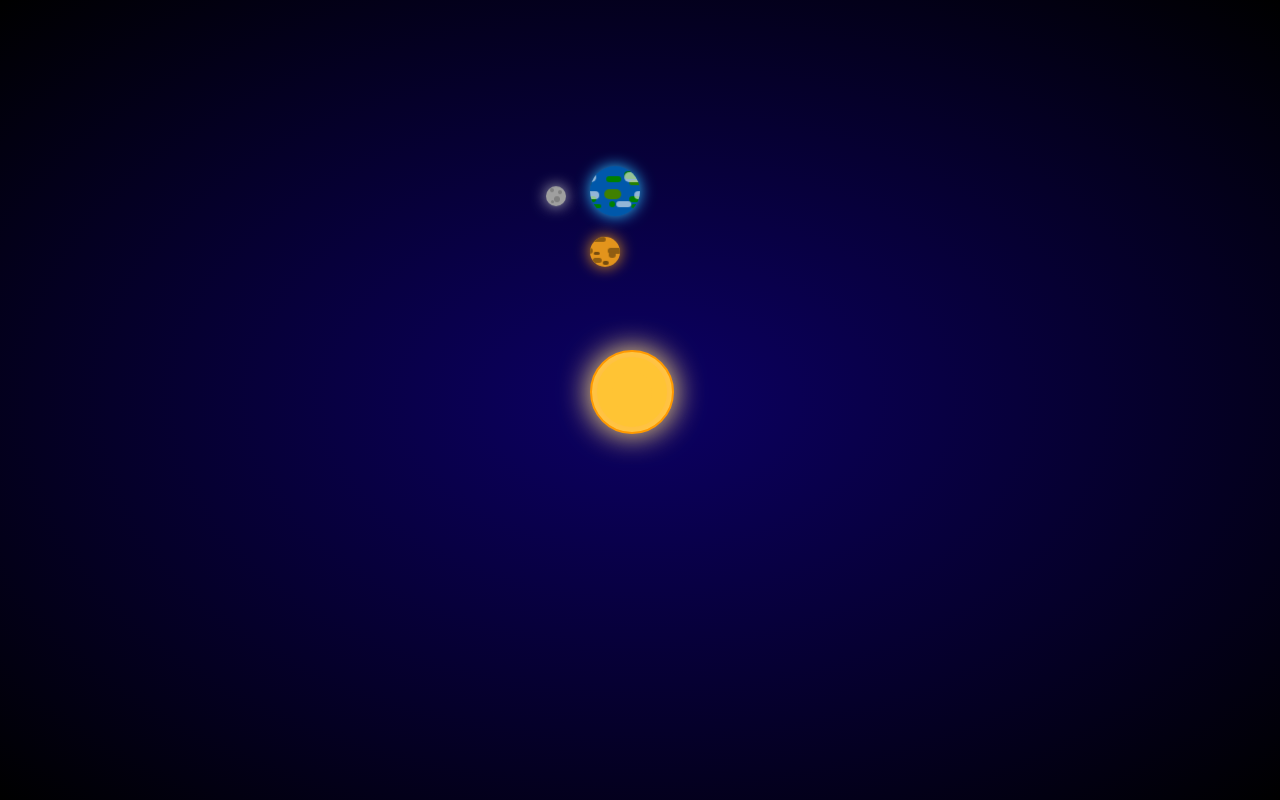
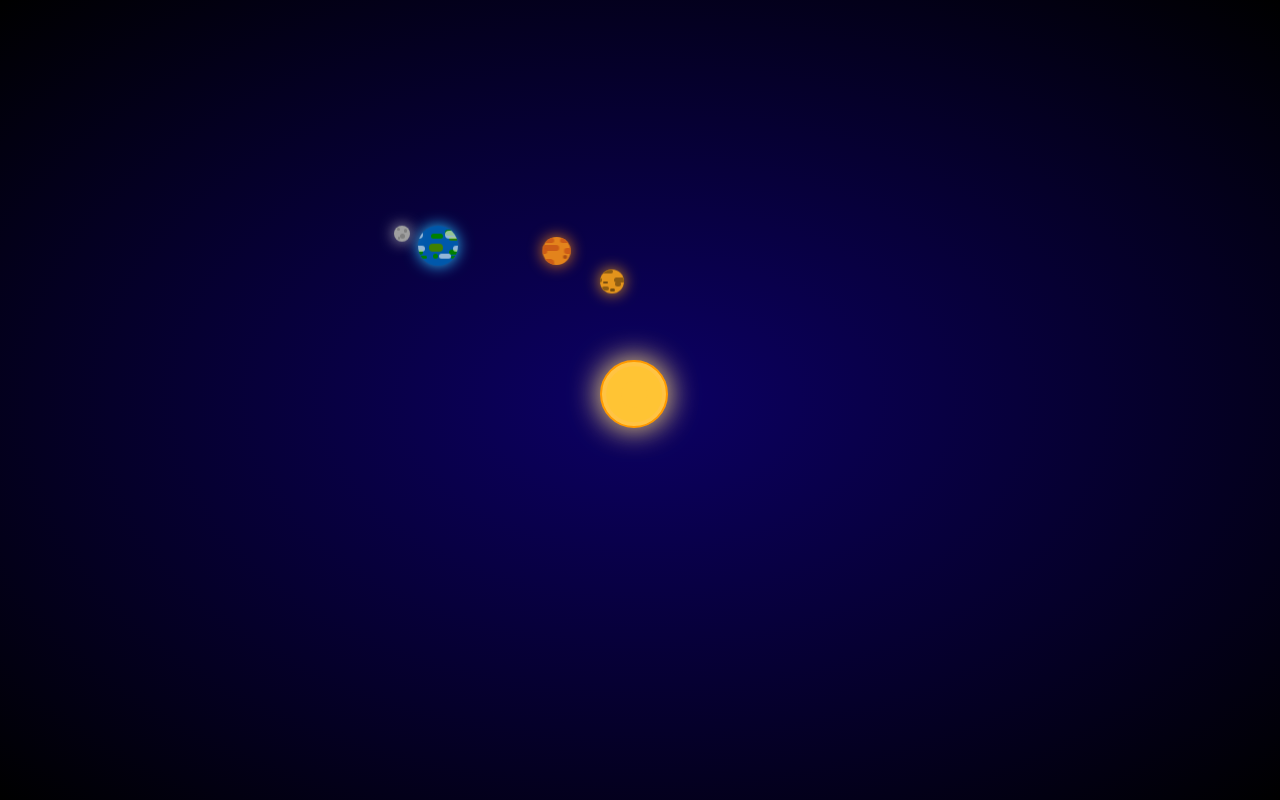
Before and after one commit to RustyTractor/SolarSystem, a website: page index.html in a window 1280 px wide. Drawn offline with Linux system fonts and the light colour scheme.

Commit message:
Venus SCSS added

```diff
--- a/index.html
+++ b/index.html
@@ -7,7 +7,7 @@
     <title></title>
     <meta name="description" content="" />
     <meta name="viewport" content="width=device-width, initial-scale=1" />
-    <link rel="stylesheet" href="style.css" />
+    <link rel="stylesheet" href="./styles/style.css" />
   </head>
   <body>
     <div class="orbit">
@@ -61,11 +61,20 @@
         </div>
         <div class="venusHolder">
           <div class="venus">
-            <div class="cloud1"></div>
-            <div class="cloud2"></div>
-            <div class="cloud3"></div>
-            <div class="cloud4"></div>
-            <div class="cloud5"></div>
+            <div class="venusClouds">
+              <div class="cloud1"></div>
+              <div class="cloud2"></div>
+              <div class="cloud3"></div>
+              <div class="cloud4"></div>
+              <div class="cloud5"></div>
+              <div class="cloud6"></div>
+              <div class="cloud7"></div>
+              <div class="cloud8"></div>
+              <div class="cloud9"></div>
+              <div class="cloud10"></div>
+              <div class="cloud11"></div>
+              <div class="cloud12"></div>
+            </div>
           </div>
           <div class="venusText">
             <h2>VENUS</h2>
--- a/styles/common.scss
+++ b/styles/common.scss
@@ -1,9 +1,8 @@
 @mixin planetHolder() {
-  --distance: 200px;
   position: absolute;
   width: 100%;
   height: 100%;
-  transition: 0.6s;
+  transform-origin: center;
 }
 
 @mixin planet($bgColor, $shColor, $size) {
@@ -15,6 +14,7 @@
   border-radius: 50%;
   overflow: hidden;
   z-index: 1;
+  transition: 0.6s;
 }
 
 @mixin planetText($posLeft: 30%, $posTop: 30%) {
--- a/styles/earth.scss
+++ b/styles/earth.scss
@@ -1,26 +1,30 @@
 @import "common.scss";
 
 .earthHolder {
-  &:hover .earthText {
-    display: block;
+  &:hover {
+    animation-play-state: paused;
   }
 
   @include planetHolder();
-
-  animation: circulationEarth 8s linear infinite;
-  transition: 0.6s;
+  animation: circulationEarth 10.5s linear infinite;
+}
+.earthHolder:hover .earth {
+  width: 100%;
+  height: 100%;
+}
+.earthHolder:hover .moon {
+  width: 40%;
+  height: 40%;
 }
 
-.earthHolder:hover {
-  animation-play-state: paused;
-  height: 150%;
-  width: 150%;
+.earthHolder:hover .earthText {
+  display: block;
 }
 .earth {
   @include planet(#0058ab, #2ebdff, 50%);
 }
 .earthText {
-  @include planetText(30%, 30%);
+  @include planetText(60%, 60%);
 }
 .moon .text {
   @include planetText(100%, -200%);
@@ -103,9 +107,11 @@
 
 .moon {
   @include planet(rgb(159, 159, 159), rgb(193, 193, 193), 20%);
-  top: 20%;
-  left: -40%;
   animation: 5s ease-in-out infinite moonMove;
+}
+
+.moon:hover {
+  animation-play-state: paused;
 }
 
 .moon .crater1 {
@@ -123,24 +129,23 @@
 
 @keyframes moonMove {
   0% {
-    transform: translateX(-20%);
+    transform: translateX(-150%);
   }
   50% {
-    transform: translateX(600%);
+    transform: translateX(300%);
   }
 
   100% {
     z-index: 0;
-    transform: translateX(-20%);
+    transform: translateX(-150%);
   }
 }
 
 @keyframes circulationEarth {
   from {
-    transform: rotate(0deg) translateX(130px) translateY(130px) rotate(0deg);
+    transform: rotate(0deg) translateX(200%) translateY(200%) rotate(0deg);
   }
   to {
-    transform: rotate(360deg) translateX(130px) translateY(130px)
-      rotate(-360deg);
+    transform: rotate(360deg) translateX(200%) translateY(200%) rotate(-360deg);
   }
 }
--- a/styles/mercury.scss
+++ b/styles/mercury.scss
@@ -3,11 +3,13 @@
 .mercuryHolder {
   &:hover {
     animation-play-state: paused;
-    width: 200%;
-    height: 200%;
   }
   @include planetHolder();
   animation: circulationMercury 8s linear infinite;
+}
+.mercuryHolder:hover .mercury {
+  width: 80%;
+  height: 80%;
 }
 .mercuryHolder:hover .mercuryText {
   display: block;
@@ -66,9 +68,9 @@
 
 @keyframes circulationMercury {
   from {
-    transform: rotate(0deg) translateX(80px) translateY(80px) rotate(0deg);
+    transform: rotate(0deg) translateX(80%) translateY(80%) rotate(0deg);
   }
   to {
-    transform: rotate(360deg) translateX(80px) translateY(80px) rotate(-360deg);
+    transform: rotate(360deg) translateX(80%) translateY(80%) rotate(-360deg);
   }
 }
--- /dev/null
+++ b/styles/style.scss
@@ -0,0 +1,58 @@
+@import url("https://fonts.googleapis.com/css2?family=Caveat+Brush&display=swap");
+
+@import "mercury.scss";
+@import "earth.scss";
+@import "venus.scss";
+
+body {
+  position: relative;
+  margin: 0;
+  background-size: cover;
+  height: 100vh;
+  font-family: "Caveat Brush", cursive;
+  overflow: hidden;
+  background: radial-gradient(#0c0065, #000000);
+}
+
+.orbit {
+  position: absolute;
+  overflow: hidden;
+  height: 100%;
+  width: 100%;
+}
+
+#solarSystem {
+  position: absolute;
+  width: 80px;
+  height: 80px;
+  border-radius: 50%;
+  top: 50%;
+  left: 50%;
+  transform: translate(-50%, -50%);
+}
+
+.sun-outline {
+  position: absolute;
+  width: 80%;
+  height: 80%;
+  border-radius: 50%;
+
+  box-shadow: 0 0 30px rgb(254, 254, 150);
+  border: 2px solid rgb(255, 162, 0);
+
+  background-color: rgb(255, 210, 75);
+}
+
+.sun-inline {
+  position: absolute;
+  width: 40%;
+  height: 40%;
+  top: 50%;
+  left: 50%;
+  transform: translate(-50%, -50%);
+  border-radius: 50%;
+  box-shadow: 0 0 40px rgb(255, 64, 0);
+  background-color: orange;
+  border: 15px solid orange;
+  opacity: 0.3;
+}
--- /dev/null
+++ b/styles/venus.scss
@@ -0,0 +1,79 @@
+@import "common.scss";
+
+.venusHolder {
+  &:hover {
+    animation-play-state: paused;
+  }
+  @include planetHolder();
+  animation: circulationVenus 9s linear infinite;
+}
+.venusHolder:hover .venus {
+  width: 80%;
+  height: 80%;
+}
+.venusHolder:hover .venusText {
+  display: block;
+}
+
+.venus {
+  @include planet(rgb(227, 131, 28), rgb(227, 124, 28), 35%);
+}
+
+.venusText {
+  @include planetText();
+}
+
+.venusClouds {
+  @include planetBlobHolder();
+}
+
+.venus .cloud1 {
+  @include planetBlobs(80%, 15%, 0%, 5%, rgb(204, 92, 23));
+}
+.venus .cloud2 {
+  @include planetBlobs(60%, 20%, 35%, 30%, rgb(204, 92, 23));
+}
+.venus .cloud3 {
+  @include planetBlobs(40%, 20%, 15%, 40%, rgb(204, 92, 23));
+}
+
+.venus .cloud4 {
+  @include planetBlobs(40%, 30%, 40%, 80%, rgb(204, 92, 23));
+}
+
+.venus .cloud5 {
+  @include planetBlobs(80%, 15%, -100%, 5%, rgb(204, 92, 23));
+}
+.venus .cloud6 {
+  @include planetBlobs(60%, 20%, -65%, 30%, rgb(204, 92, 23));
+}
+.venus .cloud7 {
+  @include planetBlobs(40%, 20%, -85%, 40%, rgb(204, 92, 23));
+}
+
+.venus .cloud8 {
+  @include planetBlobs(40%, 30%, -60%, 80%, rgb(204, 92, 23));
+}
+
+.venus .cloud9 {
+  @include planetBlobs(15%, 15%, 10%, 65%, rgb(171, 79, 21));
+}
+.venus .cloud10 {
+  @include planetBlobs(15%, 15%, -90%, 65%, rgb(171, 79, 21));
+}
+.venus .cloud11 {
+  @include planetBlobs(40%, 20%, -85%, 40%, rgb(204, 92, 23));
+}
+
+.venus .cloud12 {
+  @include planetBlobs(40%, 30%, -60%, 80%, rgb(204, 92, 23));
+}
+
+@keyframes circulationVenus {
+  from {
+    transform: rotate(0deg) translateX(120%) translateY(120%) rotate(0deg);
+  }
+  to {
+    transform: rotate(360deg) translateX(120%) translateY(120%) rotate(-360deg);
+  }
+}
```
Also changed, not shown: style.css (deleted), styles/common.css (deleted), styles/earth.css (deleted), styles/mercury.css (deleted), styles/style.css (added), 4 other files.
